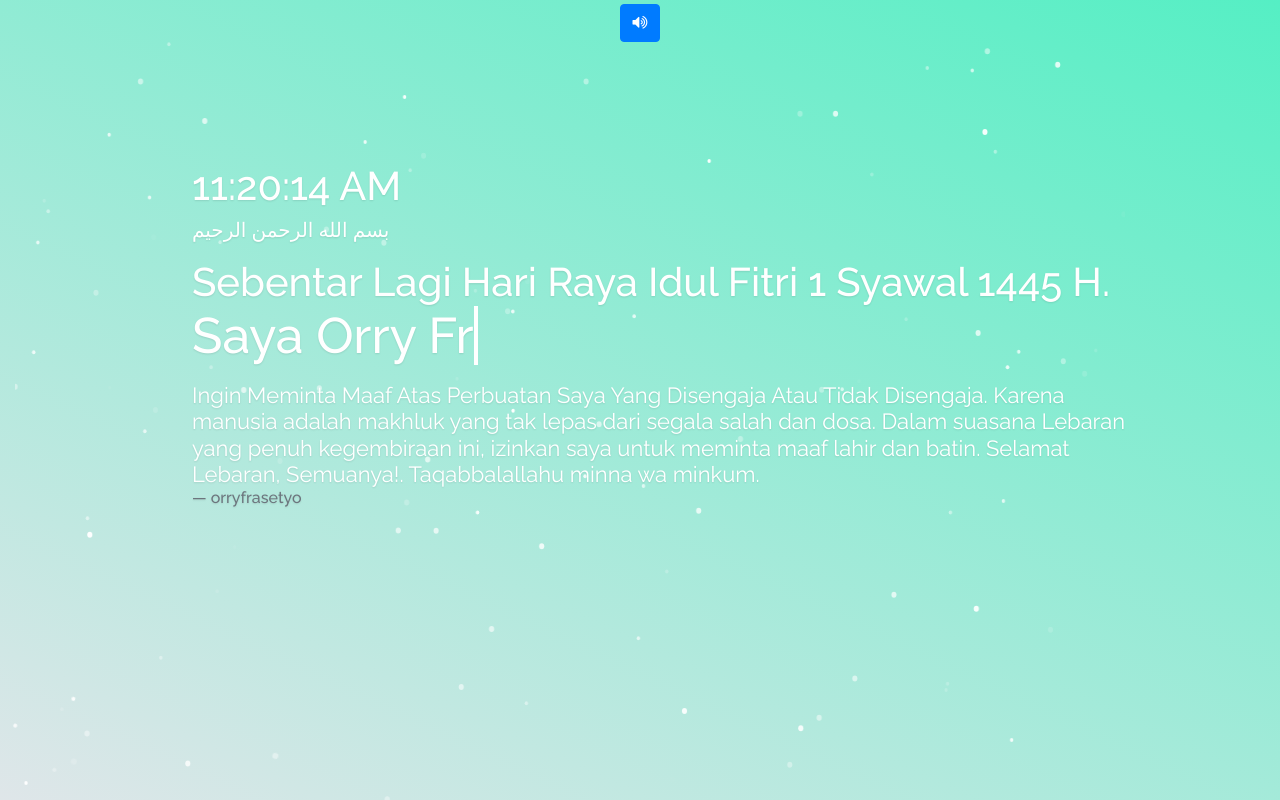
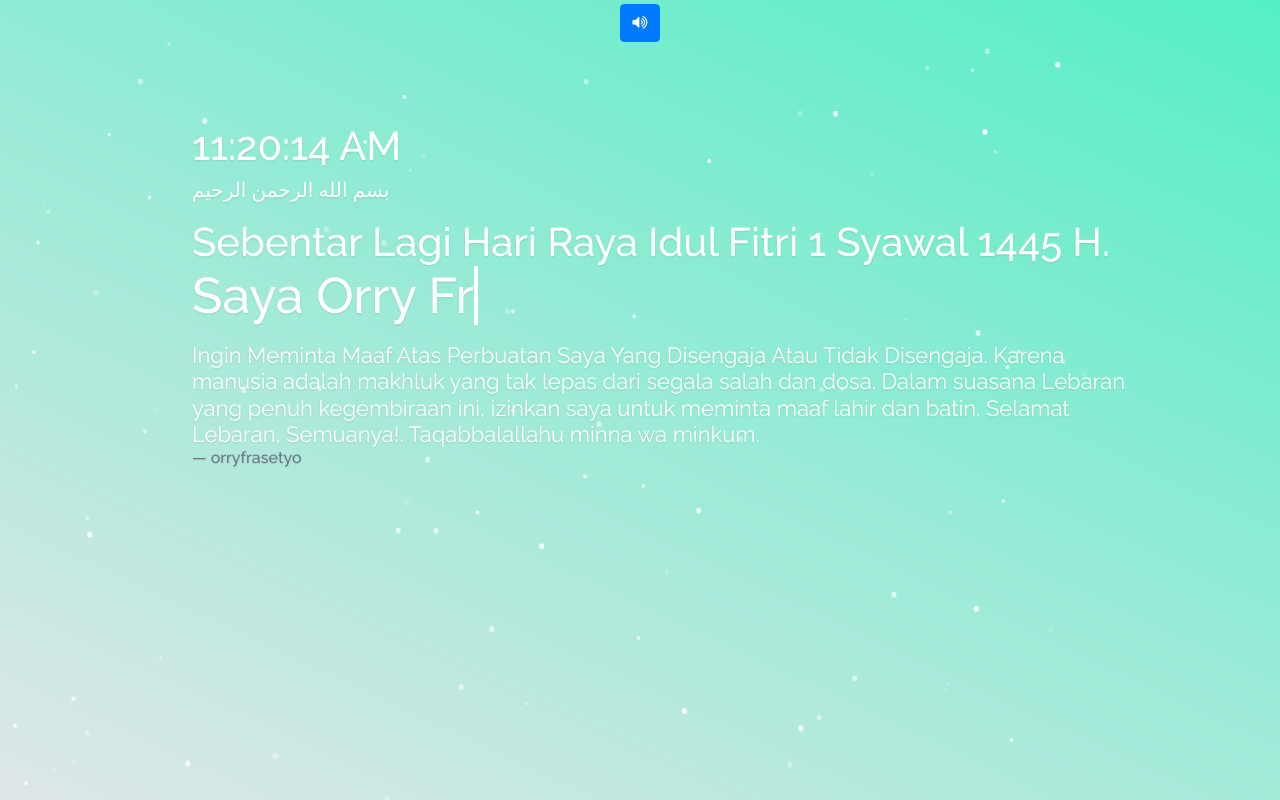
Before and after one commit to OrryFrasetyo/pra_eid_mubarak, a plain HTML site: page index.html in a window 1280 px wide. Drawn offline with nearby package versions, Linux system fonts and the light colour scheme.

Commit message:
Update style.css

```diff
--- a/style.css
+++ b/style.css
@@ -24,7 +24,7 @@ body {
 }
 .content {
   left: 15%;
-  top: 15%;
+  top: 10%;
   width: 75%;
   position: relative;
 }
```
